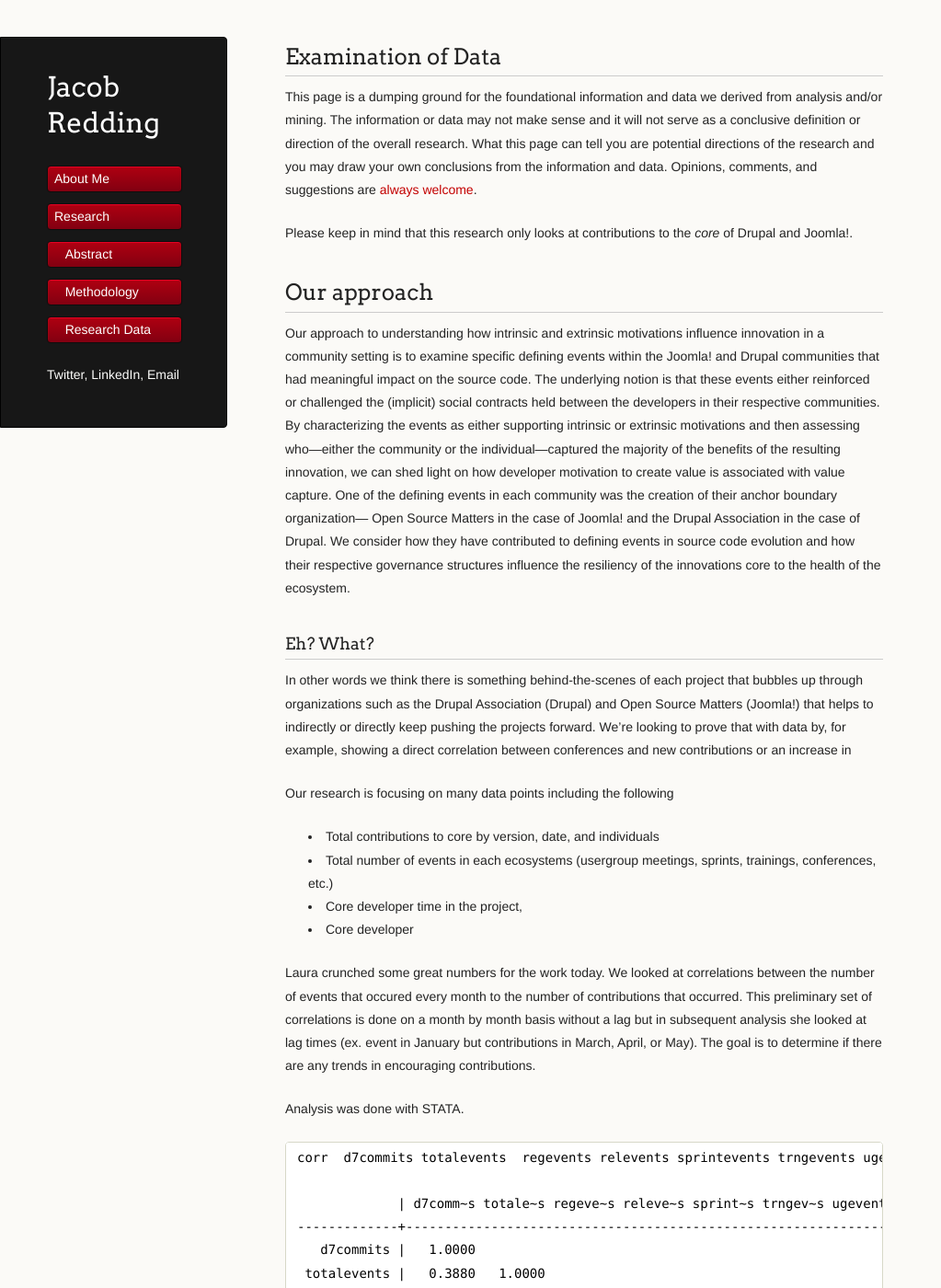
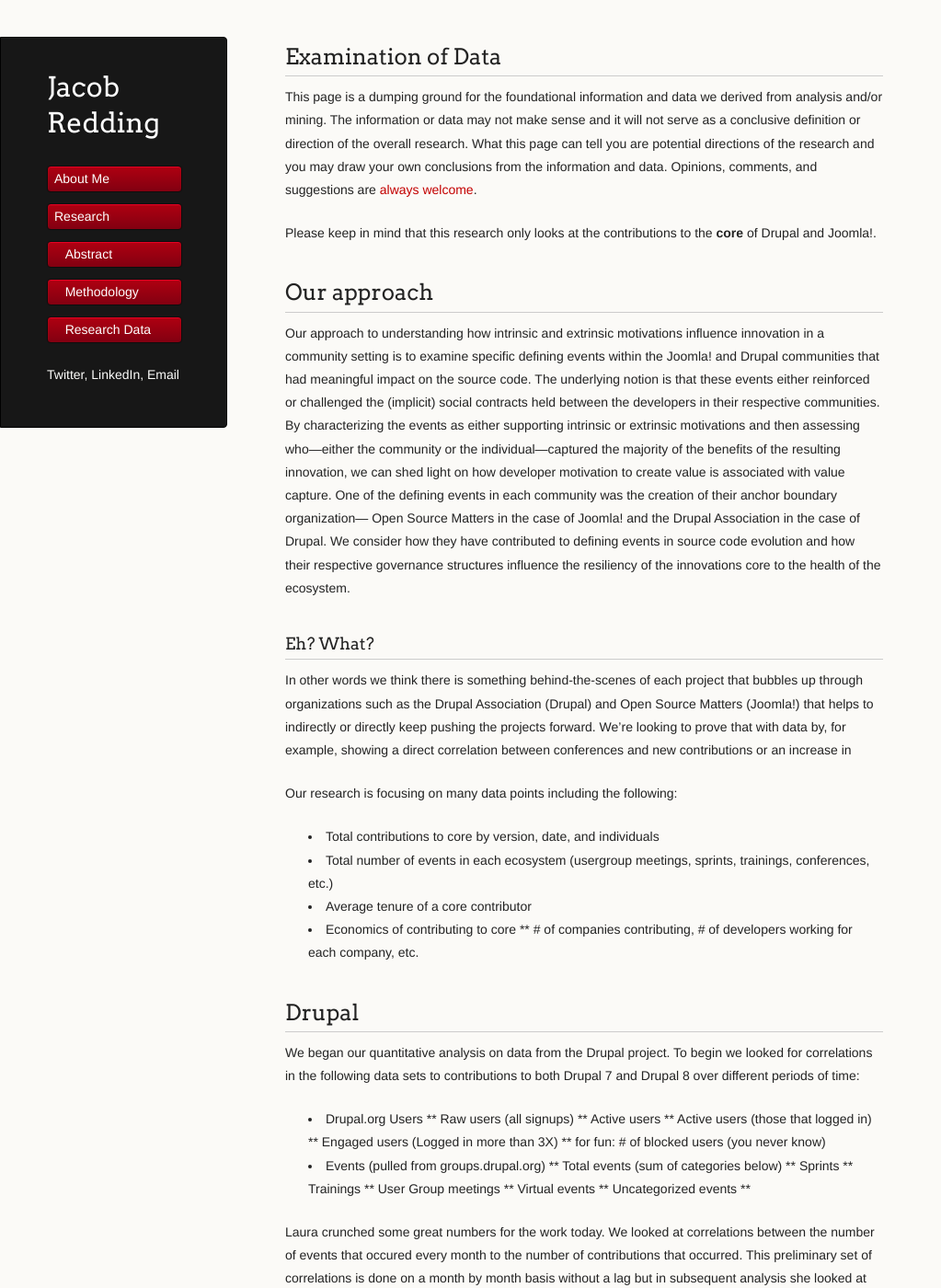
Before and after one commit to jredding/new-site, a Jekyll site: the page built from research/data.md, in a window 1280 px wide and 1400 px high. Shown: the whole window at 92% size, without its empty margins (0-1023 px from the left). Built offline with Jekyll 4.4.1, drawn with Linux system fonts in a browser that asks for light colours.

Commit message:
Update data.md

```diff
--- a/research/data.md
+++ b/research/data.md
@@ -5,7 +5,7 @@
 ---
 This page is a dumping ground for the foundational information and data we derived from analysis and/or mining. The information or data may not make sense and it will not serve as a conclusive definition or direction of the overall research. What this page can tell you are potential directions of the research and you may draw your own conclusions from the information and data. Opinions, comments, and suggestions are [always welcome](/contact "Contact Form").
 
-Please keep in mind that this research only looks at contributions to the *core* of Drupal and Joomla!.
+Please keep in mind that this research only looks at the contributions to the **core** of Drupal and Joomla!.
 
 Our approach
 ------------------
@@ -14,12 +14,30 @@
 ### Eh? What?
 In other words we think there is something behind-the-scenes of each project that bubbles up through organizations such as the Drupal Association (Drupal) and Open Source Matters (Joomla!) that helps to indirectly or directly keep pushing the projects forward. We're looking to prove that with data by, for example, showing a direct correlation between conferences and new contributions or an increase in
 
-Our research is focusing on many data points including the following
+Our research is focusing on many data points including the following:
 * Total contributions to core by version, date, and individuals
-* Total number of events in each ecosystems (usergroup meetings, sprints, trainings, conferences, etc.)
-* Core developer time in the project,
-* Core developer
+* Total number of events in each ecosystem (usergroup meetings, sprints, trainings, conferences, etc.)
+* Average tenure of a core contributor
+* Economics of contributing to core
+** # of companies contributing, # of developers working for each company, etc.
 
+
+## Drupal
+We began our quantitative analysis on data from the Drupal project. To begin we looked for correlations in the following data sets to contributions to both Drupal 7 and Drupal 8 over different periods of time:
+* Drupal.org Users
+** Raw users (all signups)
+** Active users
+** Active users (those that logged in)
+** Engaged users (Logged in more than 3X)
+** for fun: # of blocked users (you never know)
+* Events (pulled from groups.drupal.org)
+** Total events (sum of categories below)
+** Sprints
+** Trainings
+** User Group meetings
+** Virtual events
+** Uncategorized events
+**
 
 Laura crunched some great numbers for the work today. We looked at correlations between the number of events that occured every month to the number of contributions that occurred. This preliminary set of correlations is done on a month by month basis without a lag but in subsequent analysis she looked at lag times (ex. event in January but contributions in March, April, or May). The goal is to determine if there are any trends in encouraging contributions.
 
```
